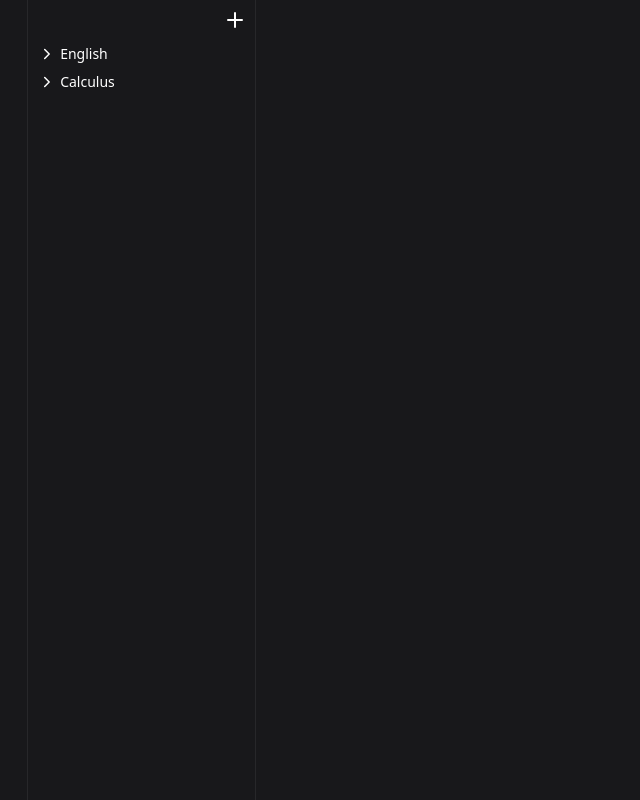
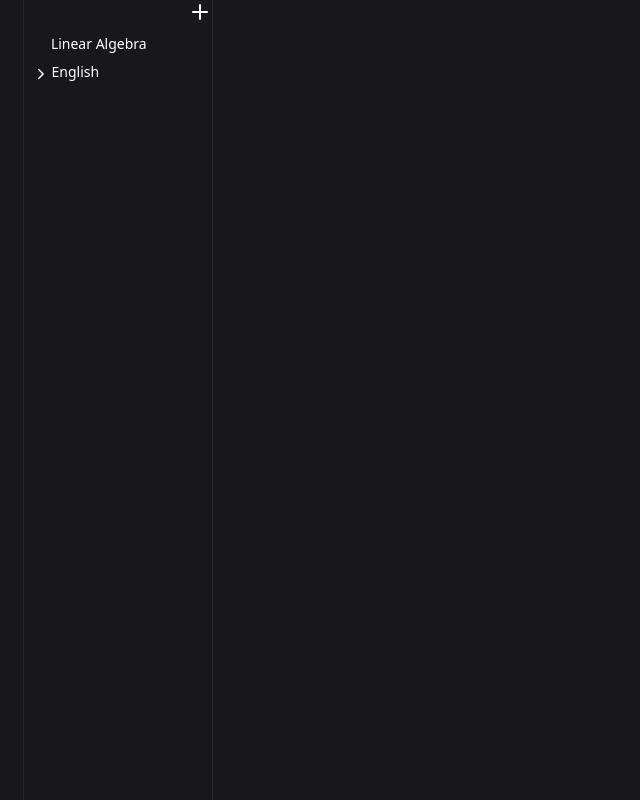
Before and after one commit to andr-zmd/lumina-notes, a React (Vite) app in the folder client/: page / in a window 1280 px wide. Shown: the whole page, without its empty margins (0-640 px from the left). Built offline with nearby package versions, Linux system fonts and the light colour scheme.

Commit message:
added folder recursion

```diff
--- a/client/src/components/Sidebar/FileTree/File.jsx
+++ b/client/src/components/Sidebar/FileTree/File.jsx
@@ -2,13 +2,15 @@ import { useState } from "react";
 
 import { ChevronRight } from "lucide-react";
 
-export default function File({ initialFileName }) {
-  const [fileName, setFileName] = useState(initialFileName);
+export default function File({ fileData, level }) {
+  const [fileName, setFileName] = useState(fileData.name);
 
   return (
-    <button className="flex h-7 items-center gap-1 rounded-md p-0.5 text-white hover:bg-zinc-800">
-      <ChevronRight size={20} className="" />
-      <div className="h-full w-full text-left">
+    <button className="flex h-7 items-center gap-1 pl-[1.7rem] text-white hover:bg-zinc-800">
+      <div
+        style={{ paddingLeft: `${0 + 0.5 * level}rem` }}
+        className="h-full w-full text-left"
+      >
         <p className="mt-0.5 text-sm">{fileName}</p>
       </div>
     </button>
--- a/client/src/components/Sidebar/FileTree/FileTree.jsx
+++ b/client/src/components/Sidebar/FileTree/FileTree.jsx
@@ -1,11 +1,20 @@
 import File from "./File";
 import Folder from "./Folder";
+
+// TODO: Remove
+import hierarchyData from "../../../data/hierarchy.json";
+import { useRef, useState } from "react";
 
 export default function FileTree() {
   return (
     <div className="flex flex-col">
-      <File initialFileName="English" />
-      <File initialFileName="Calculus" />
+      {hierarchyData.map((data) =>
+        data.type == "file" ? (
+          <File fileData={data} />
+        ) : (
+          <Folder folderData={data} level={0} />
+        ),
+      )}
     </div>
   );
 }
--- a/client/src/components/Sidebar/FileTree/Folder.jsx
+++ b/client/src/components/Sidebar/FileTree/Folder.jsx
@@ -1,6 +1,40 @@
 import { useState } from "react";
-export default function Folder({ initialFolderName }) {
-  const [folderName, setFolderName] = useState(initialFolderName);
 
-  return <div></div>;
+import File from "./File";
+import { ChevronRight } from "lucide-react";
+
+export default function Folder({ folderData, level }) {
+  const [folderName, setFolderName] = useState(folderData.name);
+  const [isFolderOpen, setIsFolderOpen] = useState(false);
+
+  const toggleFolder = () => {
+    setIsFolderOpen(!isFolderOpen);
+  };
+
+  return (
+    <div className="flex flex-col">
+      <button
+        onClick={toggleFolder}
+        style={{ paddingLeft: `${0.5 + 0.5 * level}rem` }}
+        className="flex h-7 w-full items-center gap-0.5 text-white hover:bg-zinc-800"
+      >
+        <ChevronRight
+          size={20}
+          className={`transition ${isFolderOpen && "rotate-90"}`}
+        />
+        <div className="h-full w-full text-left">
+          <p className="mt-0.5 text-sm">{folderName}</p>
+        </div>
+      </button>
+      {isFolderOpen &&
+        folderData.children &&
+        folderData.children.map((data) =>
+          data.type == "file" ? (
+            <File fileData={data} level={level + 1} />
+          ) : (
+            <Folder folderData={data} level={level + 1} />
+          ),
+        )}
+    </div>
+  );
 }
--- a/client/src/components/Sidebar/Sidebar.jsx
+++ b/client/src/components/Sidebar/Sidebar.jsx
@@ -5,9 +5,9 @@ import FileTree from "./FileTree/FileTree";
 
 export default function Sidebar() {
   return (
-    <div className="flex w-1/5 border-r border-r-zinc-800">
+    <div className="flex w-1/6 border-r border-r-zinc-800">
       <NavBar />
-      <div className="flex w-full flex-col gap-2 p-2">
+      <div className="flex w-full flex-col gap-2">
         <div className="flex w-full justify-end">
           <button>
             <Plus className="text-white" />
--- /dev/null
+++ b/client/src/data/hierarchy.json
@@ -0,0 +1,40 @@
+[
+  {
+    "name": "Linear Algebra",
+    "type": "file"
+  },
+  {
+    "name": "English",
+    "type": "folder",
+    "children": [
+      {
+        "name": "Macbeth Notes",
+        "type": "folder",
+        "children": [
+          {
+            "name": "Chapter 1",
+            "type": "file"
+          },
+          {
+            "name": "Chapter 2",
+            "type": "file"
+          },
+          {
+            "name": "Chapter 3",
+            "type": "file"
+          }
+        ]
+      },
+      {
+        "name": "Class Notes",
+        "type": "folder",
+        "children": [
+          {
+            "name": "Analyzing",
+            "type": "file"
+          }
+        ]
+      }
+    ]
+  }
+]
```
